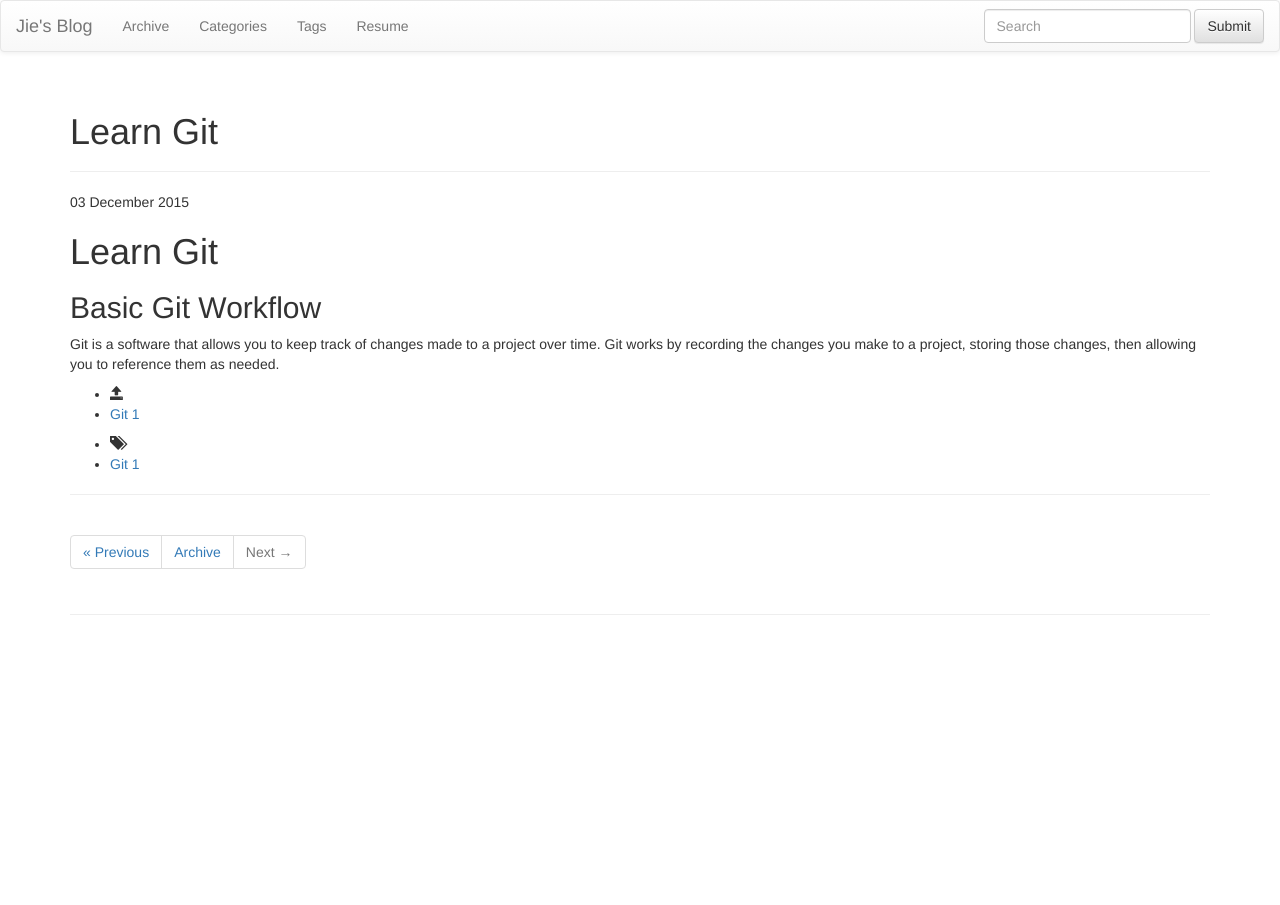
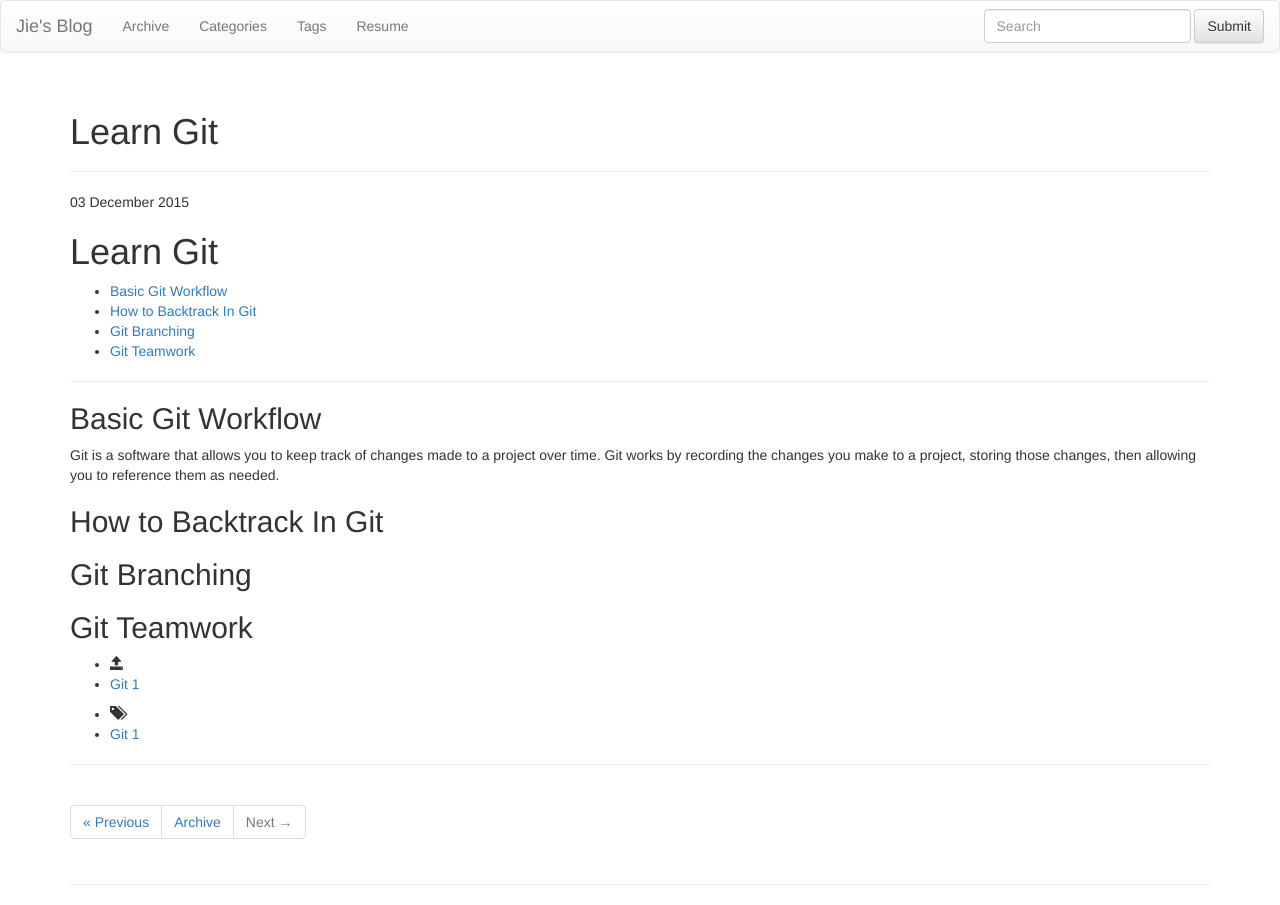
Before and after one commit to ethanjiezhou/jeffjiezhou.github.io, a Jekyll site: the page built from _posts/2015-12-03-learn-git.md, in a window 1280 px wide. Built offline with Jekyll 4.4.1, drawn with Linux system fonts in a browser that asks for light colours; nearby versions of some CDN libraries; library files that are not in the unit come from our copies.

Commit message:
learn git v1.0

```diff
--- a/_posts/2015-12-03-learn-git.md
+++ b/_posts/2015-12-03-learn-git.md
@@ -9,6 +9,19 @@ tags: [Git]
 
 # Learn Git
 
-## Basic Git Workflow
+* [Basic Git Workflow](#BGW)
+* [How to Backtrack In Git](#HTBIG)
+* [Git Branching](#GB)
+* [Git Teamwork](#GT)
+
+***
+
+<h2 id="BGW">Basic Git Workflow</h2>
 
 Git is a software that allows you to keep track of changes made to a project over time. Git works by recording the changes you make to a project, storing those changes, then allowing you to reference them as needed.
+
+<h2 id="HTBIG">How to Backtrack In Git</h2>
+
+<h2 id="GB">Git Branching</h2>
+
+<h2 id="GT">Git Teamwork</h2>
```
